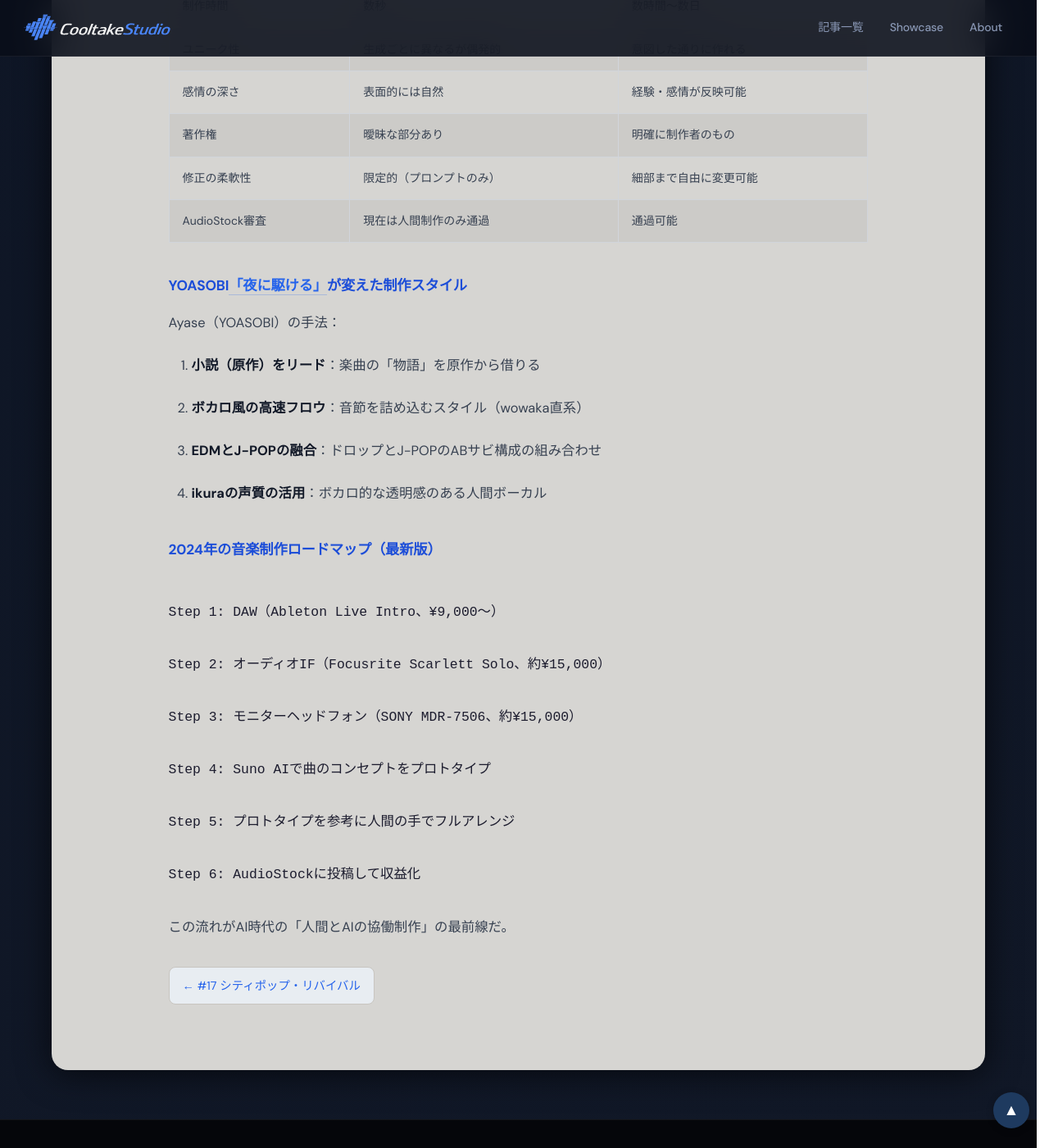
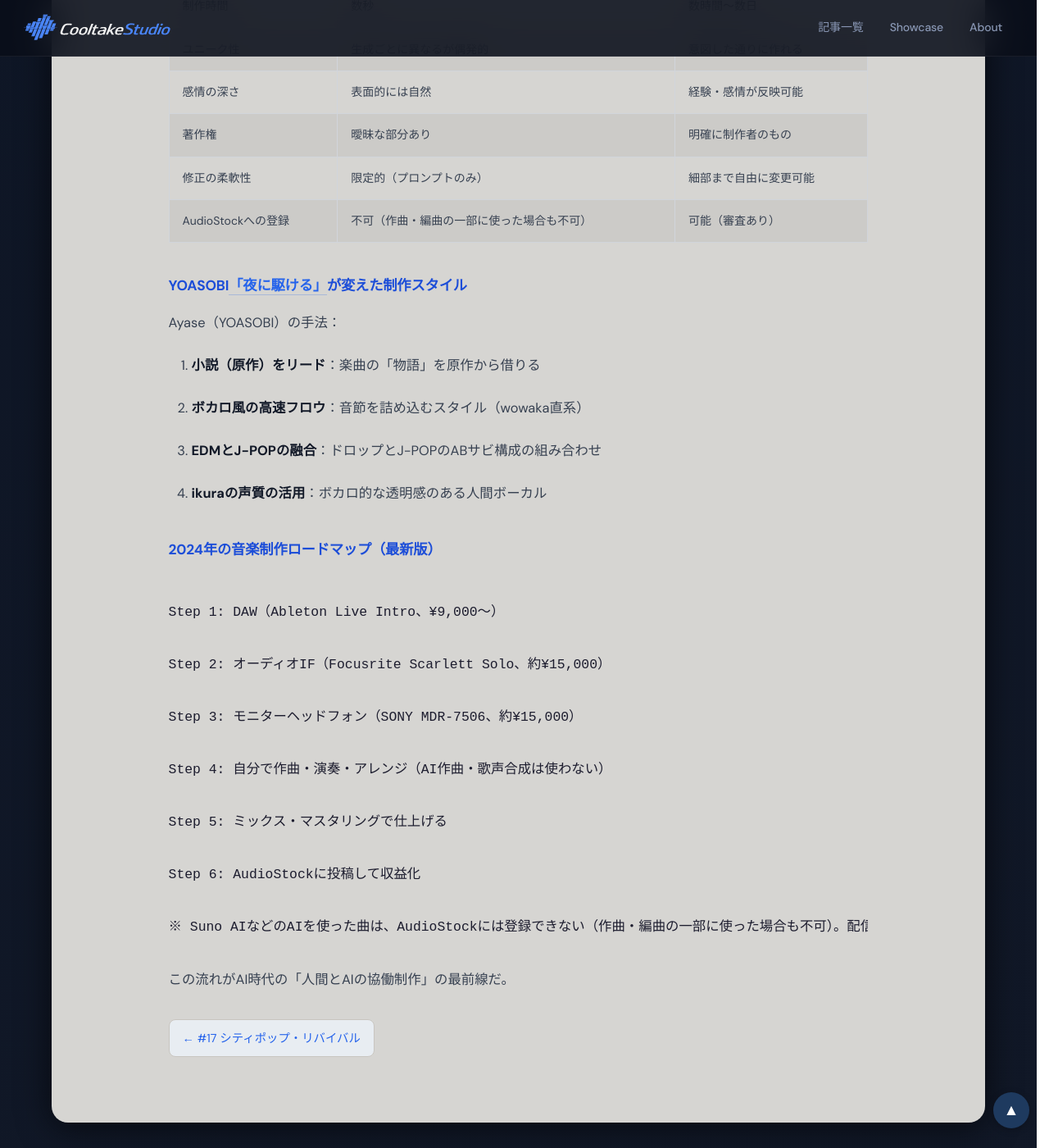
Before and after one commit to cooltake/cooltake.github.io, a Jekyll site: the page built from _posts/2026-05-30-japan-music-18-modern-scene.md, in a window 1280 px wide and 1400 px high, scrolled down 4445 px. Shown: the whole window at 82% size. Built offline with Jekyll 4.4.1, drawn with Linux system fonts in a browser that asks for light colours; some web fonts are replaced.

Commit message:
fix: AudioStockのAI規約に反する手順を削除し、規約の説明を訂正
- 日本の音楽 #18: 「Sunoで試作→人の手でアレンジ→AudioStockに投稿」は、作曲・編曲の一部にAIを使った作品も登録不可とするAudioStockの規約（2026-11-04 事務局案内）に反するため、手順を書き換え、AIを使った曲は配信サービスへ、と注記
- AudioStockガイド・音楽著作権の基礎: 根拠のない「2024年以降」を削除し、禁止の範囲（作曲AI・歌声合成、一部の使用も不可）を明記

Co-Authored-By: Claude Opus 5.5 <noreply@anthropic.com>

````diff
--- a/_posts/2026-05-30-japan-music-18-modern-scene.md
+++ b/_posts/2026-05-30-japan-music-18-modern-scene.md
@@ -219,7 +219,7 @@ Spotify・Apple Music・YouTube Musicが主流となり、**1曲あたりの再
 | 感情の深さ | 表面的には自然 | 経験・感情が反映可能 |
 | 著作権 | 曖昧な部分あり | 明確に制作者のもの |
 | 修正の柔軟性 | 限定的（プロンプトのみ） | 細部まで自由に変更可能 |
-| AudioStock審査 | 現在は人間制作のみ通過 | 通過可能 |
+| AudioStockへの登録 | 不可（作曲・編曲の一部に使った場合も不可） | 可能（審査あり） |
 
 
 
@@ -251,11 +251,13 @@ Step 2: オーディオIF（Focusrite Scarlett Solo、約¥15,000）
 
 Step 3: モニターヘッドフォン（SONY MDR-7506、約¥15,000）
 
-Step 4: Suno AIで曲のコンセプトをプロトタイプ
+Step 4: 自分で作曲・演奏・アレンジ（AI作曲・歌声合成は使わない）
 
-Step 5: プロトタイプを参考に人間の手でフルアレンジ
+Step 5: ミックス・マスタリングで仕上げる
 
 Step 6: AudioStockに投稿して収益化
+
+※ Suno AIなどのAIを使った曲は、AudioStockには登録できない（作曲・編曲の一部に使った場合も不可）。配信サービス（RouteNoteなど）を使う
 
 ```
 
````
Also changed, not shown: _posts/2026-05-24-audiostock-guide.md (+2 -2 lines), _posts/2026-05-24-music-copyright-basics.md (+1 -1 lines).
